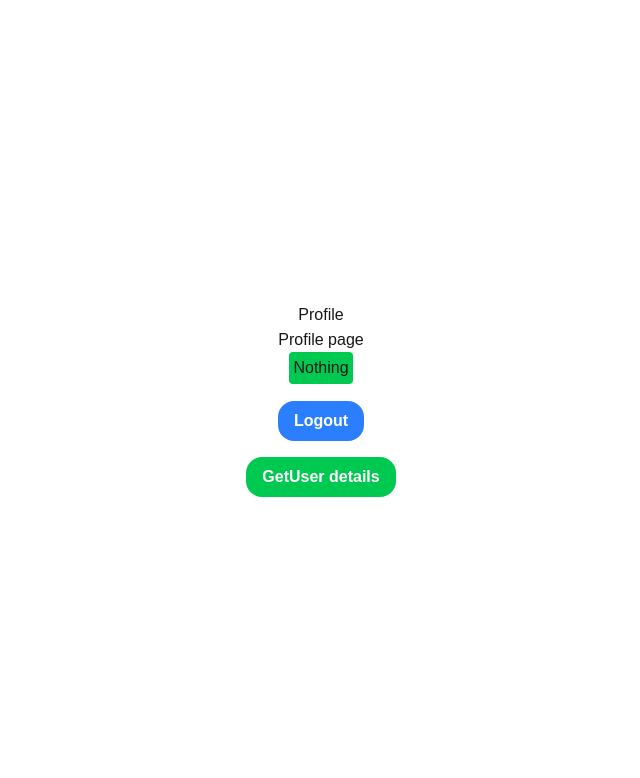
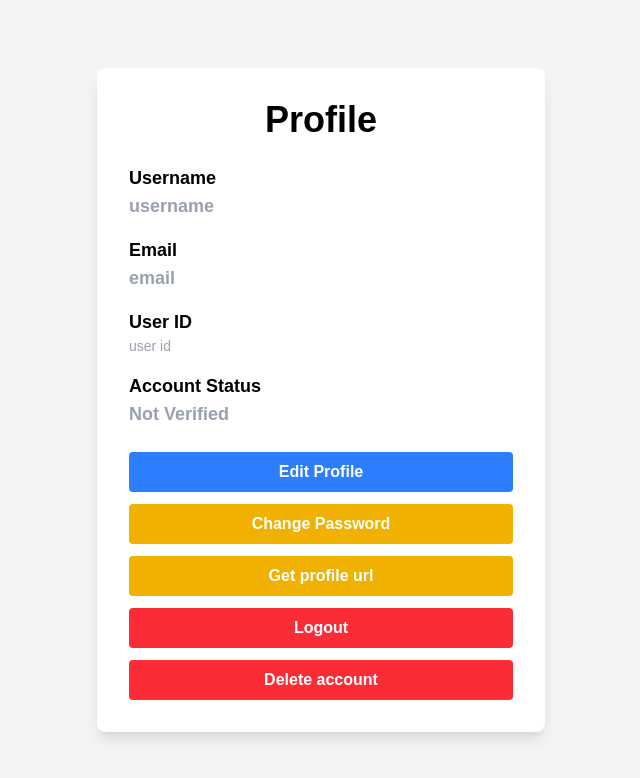
Before and after one commit to Nitesh-Kukreti/Nextjs-Auth-System, a Next.js app: page /profile in a window 1280 px wide. Shown: the top 778 px of the page, without its empty margins (319-959 px from the left). Built offline with nearby package versions, Linux system fonts and the light colour scheme; no server answers.

Commit message:
improved frontend and redirecting and added delete account route

```diff
--- /dev/null
+++ b/src/app/api/users/delete/route.ts
@@ -0,0 +1,29 @@
+import { NextRequest, NextResponse } from "next/server";
+import { getDataFromToken } from "@/helpers/getDataFromToken";
+import User from "@/models/userModel";
+
+export async function DELETE(request: NextRequest) {
+  try {
+    const userId = getDataFromToken(request);
+
+    await User.findByIdAndDelete(userId);
+
+    // create a response to send to frontend
+    const response = NextResponse.json({
+      message: "User deleted successfully",
+      success: true,
+    });
+
+    // clear the cookies
+    response.cookies.set("token", "", {httpOnly: true, expires: new Date(0)})
+
+    // response returned to frontend
+    return response;
+
+  } catch (error: any) {
+    return NextResponse.json(
+      { error: "Error while deleting user" },
+      { status: 500 },
+    );
+  }
+}
--- /dev/null
+++ b/src/app/dashboard/page.tsx
@@ -0,0 +1,39 @@
+"use client";
+
+import axios from "axios";
+import Link from "next/link";
+import { useEffect, useState } from "react";
+
+export default function DashboardPage() {
+  const [user, setUser] = useState<any>(null);
+
+  useEffect(() => {
+    async function getUser() {
+      const res = await axios.get("api/users/me");
+      setUser(res.data.data);
+    }
+    getUser();
+  }, []);
+
+  return (
+    <div>
+      <h1 className=" mt-5 w-full flex justify-center text-4xl ">
+        DASHBOARD PAGE
+      </h1>
+
+      <div className="flex flex-col items-center justify-center min-h-screen py-2">
+        <h3 className="w-full flex justify-center text-2xl">
+          hello{` ${user?.username || "user"}`}
+        </h3>
+        <div className="flex w-full align-middle justify-center">
+          <Link
+            href="/profile"
+            className="bg-blue-500 text-white px-4 py-2 rounded"
+          >
+            Profile
+          </Link>
+        </div>
+      </div>
+    </div>
+  );
+}
--- a/src/app/login/page.tsx
+++ b/src/app/login/page.tsx
@@ -22,7 +22,7 @@ export default function LoginPage() {
       const response = await axios.post("api/users/login", user);
       console.log("Login success", response.data);
       toast.success("Login success");
-      router.push("/profile");
+      router.push("/dashboard");
     } catch (error: any) {
       console.log("Login falied", error.message);
       toast.error(error.message);
@@ -41,8 +41,11 @@ export default function LoginPage() {
 
   return (
     <div className="flex flex-col items-center justify-center min-h-screen py-2">
+
       <div className="h-12">
-        <h1 className="text-3xl font-semibold">{loading ? "Processing": "Login"}</h1>
+        <h1 className="text-3xl font-semibold">
+          {loading ? "Processing" : "Login"}
+        </h1>
       </div>
       <form className="bg-white shadow-md rounded px-8 pt-6 pb-8 mb-4">
         <div className="mb-4">
--- a/src/app/profile/[id]/page.tsx
+++ b/src/app/profile/[id]/page.tsx
@@ -9,10 +9,8 @@ export default async function UserProfile({ params }: Props) {
 
   return (
     <div className="flex flex-col items-center justify-center min-h-screen py-2">
-      <h1>Profile</h1>
       <hr />
       <p className="text-4xl">
-        Profile page
         <span className="p-2 ml-2 rounded bg-orange-500 text-black">
           {id}
         </span>
@@ -20,18 +18,3 @@ export default async function UserProfile({ params }: Props) {
     </div>
   );
 }
-
-// export default function UserProfile({ params }: any) {
-//   return (
-//     <div className="flex flex-col items-center justify-center min-h-screen py-2">
-//       <h1>Profile</h1>
-//       <hr />
-//       <p className="text-4xl">
-//         Profile page
-//         <span className=" p-2 ml-2 rounded bg-orange-500 text-black">
-//           {params.id}
-//         </span>
-//       </p>
-//     </div>
-//   );
-// }
--- a/src/app/profile/page.tsx
+++ b/src/app/profile/page.tsx
@@ -1,14 +1,23 @@
+
+
 "use client";
 import axios from "axios";
-import Link from "next/link";
+import toast from "react-hot-toast";
 import { useRouter } from "next/navigation";
-import { useState } from "react";
-import {toast} from "react-hot-toast";
+import { useState, useEffect } from "react";
 
 export default function ProfilePage() {
+  const [user, setUser] = useState<any>(null);
+
+  useEffect(() => {
+    async function getUser() {
+      const res = await axios.get("api/users/me");
+      setUser(res.data.data);
+    }
+    getUser();
+  }, []);
+
   const router = useRouter();
-  const [data, setData] = useState("nothing");
-
   const logout = async () => {
     try {
       await axios.get("/api/users/logout");
@@ -20,34 +29,81 @@ export default function ProfilePage() {
     }
   };
 
+    const getProfileUrl = async () => {
+      router.push(`/profile/${user?._id}`)
+    };
 
-  const getUserDetails = async () => {
-    const res = await axios.get("api/users/me")
-    console.log(res.data);
-    setData(res.data.data._id)
+    const deleteUser =async () => {
+      const res = await axios.delete("api/users/delete")
+
+      router.push("/signup")
 
     }
 
   return (
-    <div className="flex flex-col items-center justify-center min-h-screen py-2">
-      <h1>Profile</h1>
-      <hr />
-      <p>Profile page</p>
-      <h2 className=" p-1 rounded bg-green-500">{data === "nothing" ? "Nothing" : <Link href={`/profile/${data}`}>{data}</Link>}
-      </h2>
-      <hr />
+    <div className="min-h-screen flex items-center justify-center bg-gray-100">
+      <div className="bg-white shadow-lg rounded-lg p-8 w-full max-w-md">
+        <h1 className="text-4xl font-bold text-black text-center mb-6">Profile</h1>
+
+        <div className="space-y-4">
+          <div>
+            <p className=" text-lg font-bold text-black">Username</p>
+            <p className="text-lg font-semibold text-gray-400">
+              {user?.username || "username"}
+            </p>
+          </div>
+
+          <div>
+            <p className="text-lg font-bold text-black">Email</p>
+            <p className="text-lg font-semibold text-gray-400">
+              {user?.email || "email"}
+            </p>
+          </div>
+
+          <div>
+            <p className="text-lg font-bold text-black">User ID</p>
+            <p className="text-sm text-gray-400 break-all">
+              {user?._id || "user id"}
+            </p>
+          </div>
+
+          <div>
+            <p className="text-lg font-bold text-black">Account Status</p>
+            <p className="text-lg font-semibold text-gray-400">
+              {user?.isVerified ? "Verified" : "Not Verified"}
+            </p>
+          </div>
+        </div>
+
+        <div className="mt-6 flex flex-col gap-3">
+          <button className="bg-blue-500 hover:bg-blue-700 text-white font-semibold py-2 rounded">
+            Edit Profile
+          </button>
+
+          <button className="bg-yellow-500 hover:bg-yellow-600 text-white font-semibold py-2 rounded">
+            Change Password
+          </button>
           <button
-        className="bg-blue-500 hover:bg-blue-700 mt-4 text-white font-bold py-2 px-4 rounded-2xl"
+            className="bg-yellow-500 hover:bg-yellow-600 text-white font-semibold py-2 rounded"
+            onClick={getProfileUrl}
+          >
+            Get profile url
+          </button>
+
+          <button
             onClick={logout}
+            className="bg-red-500 hover:bg-red-600 text-white font-semibold py-2 rounded"
           >
             Logout
           </button>
           <button
-        className="bg-green-500 hover:bg-blue-700 mt-4 text-white font-bold py-2 px-4 rounded-2xl"
-        onClick={getUserDetails}
+            onClick={deleteUser}
+            className="bg-red-500 hover:bg-red-600 text-white font-semibold py-2 rounded"
           >
-        GetUser details
+            Delete account
           </button>
+        </div>
+      </div>
     </div>
   );
 }
--- a/src/app/verifyemail/page.tsx
+++ b/src/app/verifyemail/page.tsx
@@ -8,6 +8,7 @@ export default function VerifyEmailPage() {
   const [token, setToken] = useState("");
   const [verified, setVerified] = useState(false);
   const [error, setError] = useState(false);
+  const [loading, setLoading] = useState(true);
 
   const verifyUserEmail = async () => {
     try {
@@ -15,7 +16,9 @@ export default function VerifyEmailPage() {
       setVerified(true);
     } catch (error: any) {
       setError(true);
-      console.log(error.response.data);
+      console.log(error.response?.data);
+    } finally {
+      setLoading(false);
     }
   };
 
@@ -27,27 +30,58 @@ export default function VerifyEmailPage() {
   useEffect(() => {
     if (token.length > 0) {
       verifyUserEmail();
+    } else {
+      setLoading(false);
     }
   }, [token]);
 
   return (
-    <div className="flex flex-col items-center justify-center min-h-screen py-2">
-      <h1 className="text-4xl">Verify Email</h1>
-      <h2 className="p-2 bg-orange-500 text-black">
-        {token ? `${token}` : "no token"}
-      </h2>
+    <div className="flex items-center justify-center min-h-screen bg-gray-100">
+      <div className="bg-white shadow-lg rounded-xl p-8 max-w-md w-full text-center">
+        <h1 className="text-3xl font-bold mb-6 text-gray-800">
+          Email Verification
+        </h1>
 
+        {/* Loading */}
+        {loading && <p className="text-gray-600">Verifying your email...</p>}
+
+        {/* Success */}
         {verified && (
-        <div>
-          <h2 className="text-2xl">Email Verified</h2>
-          <Link href="/login">Login</Link>
+          <div className="space-y-4">
+            <p className="text-green-600 text-lg font-semibold">
+              ✅ Your email has been verified!
+            </p>
+
+            <Link
+              href="/login"
+              className="inline-block bg-blue-500 hover:bg-blue-600 text-white px-6 py-2 rounded-md transition"
+            >
+              Go to Login
+            </Link>
           </div>
         )}
+
+        {/* Error */}
         {error && (
-        <div>
-          <h2 className="text-2xl bg-red-500 text-black">Error</h2>
+          <div className="space-y-4">
+            <p className="text-red-600 text-lg font-semibold">
+              ❌ Email verification failed
+            </p>
+
+            <Link
+              href="/signup"
+              className="inline-block bg-gray-700 hover:bg-gray-800 text-white px-6 py-2 rounded-md transition"
+            >
+              Try Signup Again
+            </Link>
           </div>
         )}
+
+        {/* Debug token display (optional) */}
+        {token && (
+          <p className="mt-6 text-xs text-gray-400 break-all">Token: {token}</p>
+        )}
+      </div>
     </div>
   );
 }
--- a/src/proxy.ts
+++ b/src/proxy.ts
@@ -6,12 +6,16 @@ import type { NextRequest } from "next/server";
 export function proxy(request: NextRequest) {
   const path = request.nextUrl.pathname;
 
-  const isPublicPath = path === "/login" || path === "/signup" || path === "/verifyemail";
+  const isPublicPath =
+    path === "/login" ||
+    path === "/signup" ||
+    path === "/verifyemail" ||
+    path === "/";
 
   const token = request.cookies.get("token")?.value || "";
 
-  if (isPublicPath && token) {
-    return NextResponse.redirect(new URL("/", request.nextUrl));
+  if((path === "/login" || path === "/signup") && token){
+    return NextResponse.redirect(new URL("/dashboard", request.nextUrl));
   }
 
   if (!isPublicPath && !token) {
@@ -20,5 +24,5 @@ export function proxy(request: NextRequest) {
 }
 
 export const config = {
-  matcher: ["/", "/profile", "/login", "/signup", "/verifyemail"],
+  matcher: ["/", "/profile", "/login", "/signup", "/verifyemail", "/dashboard"],
 };
```
Lines whose indentation alone changed are shown as unchanged.
